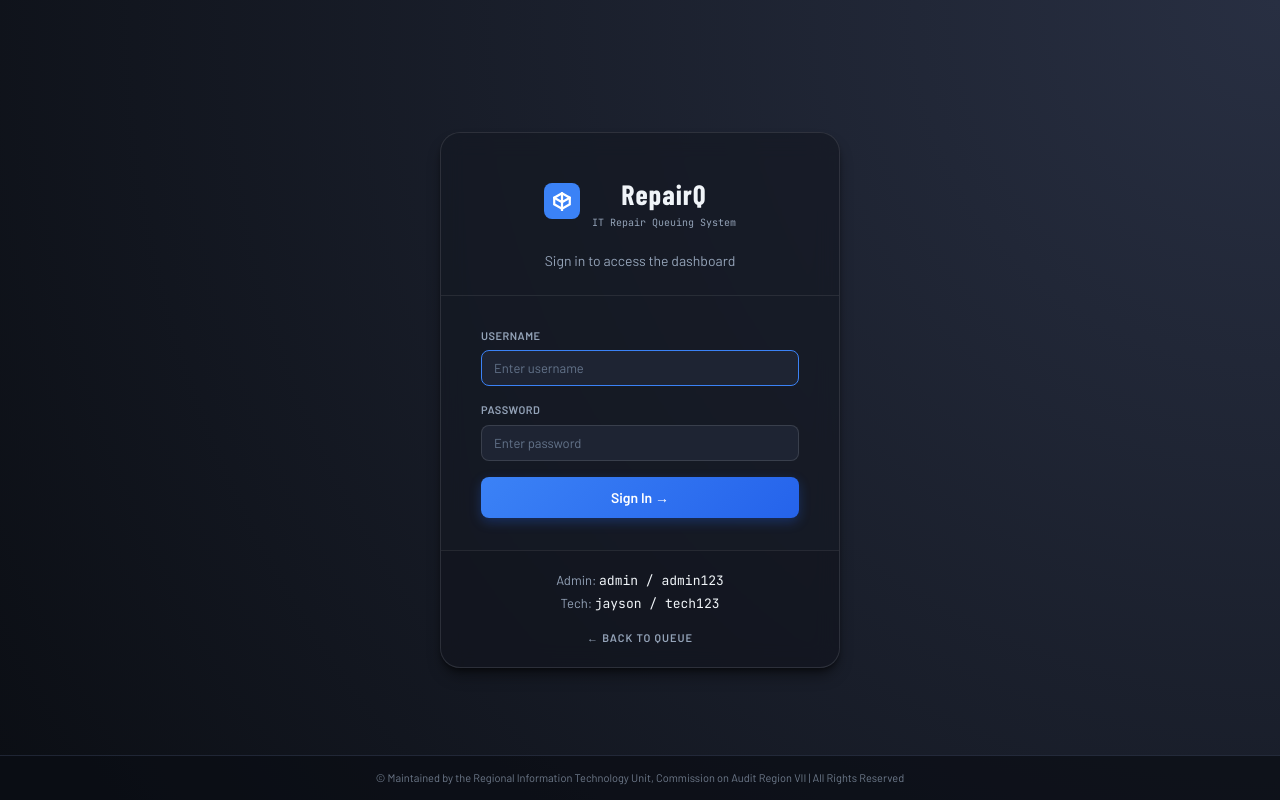
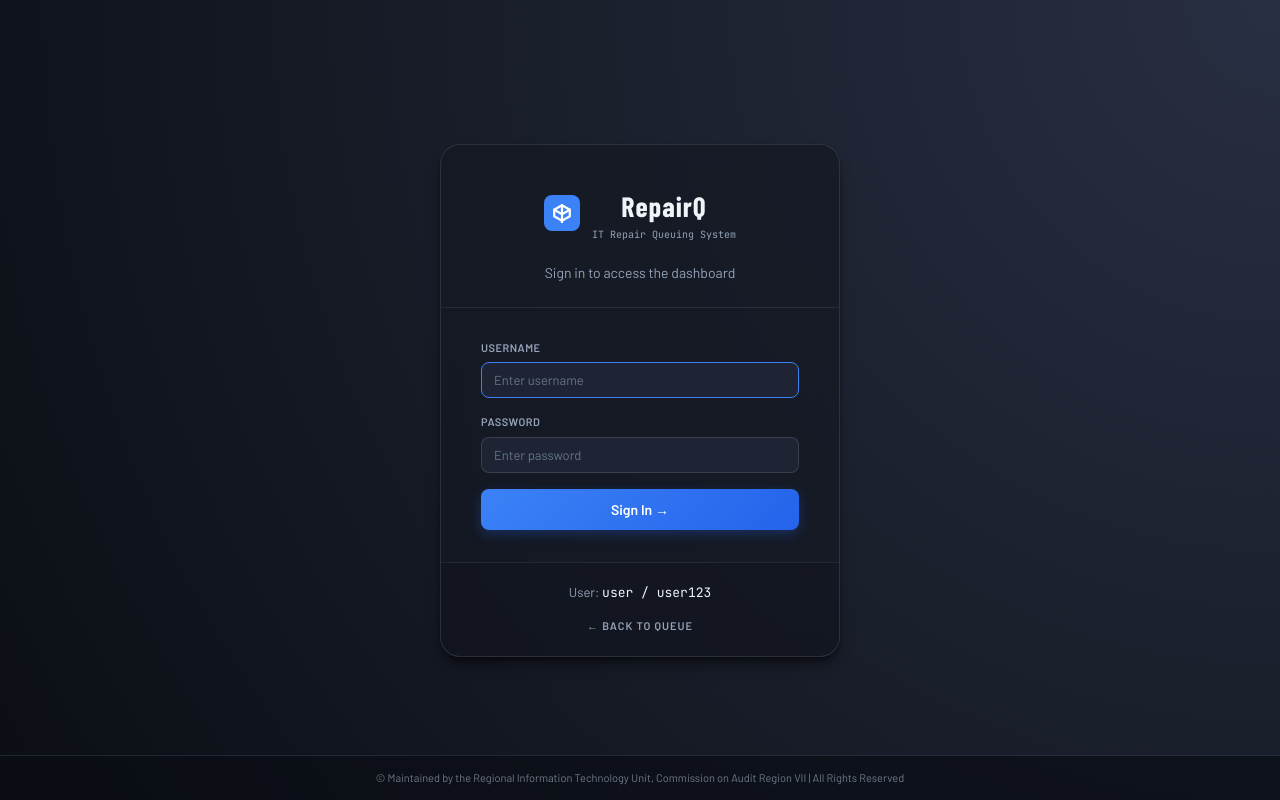
Before and after one commit to geekguru316-svg/repairq, a Django app: page /login/ in a window 1280 px wide. Run offline with Django 4.2, Linux system fonts and the light colour scheme.

Commit message:
Update login.html

```diff
--- a/tickets/templates/tickets/login.html
+++ b/tickets/templates/tickets/login.html
@@ -120,8 +120,7 @@
   </div>
   <div class="login-foot">
     <div style="margin-bottom:8px; display:flex; flex-direction:column; gap:4px;">
-      <div>Admin: <span style="font-family:var(--mono);color:var(--text);">admin / admin123</span></div>
-      <div>Tech: <span style="font-family:var(--mono);color:var(--text);">jayson / tech123</span></div>
+      <div>User: <span style="font-family:var(--mono);color:var(--text);">user / user123</span></div>
     </div>
     <a href="{% url 'index' %}" style="color:var(--muted);text-decoration:none;font-weight:600;font-size:11px;text-transform:uppercase;letter-spacing:1px; margin-top: 8px; display: inline-block;">← Back to Queue</a>
   </div>
```
